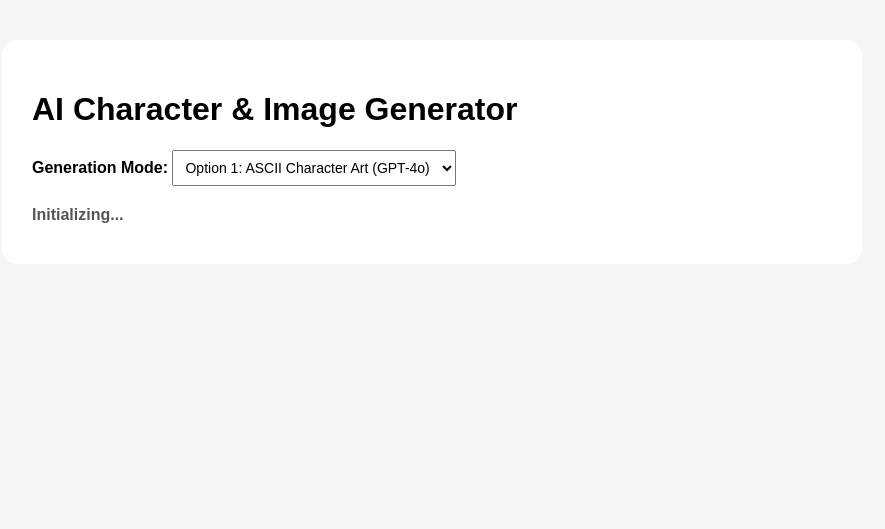
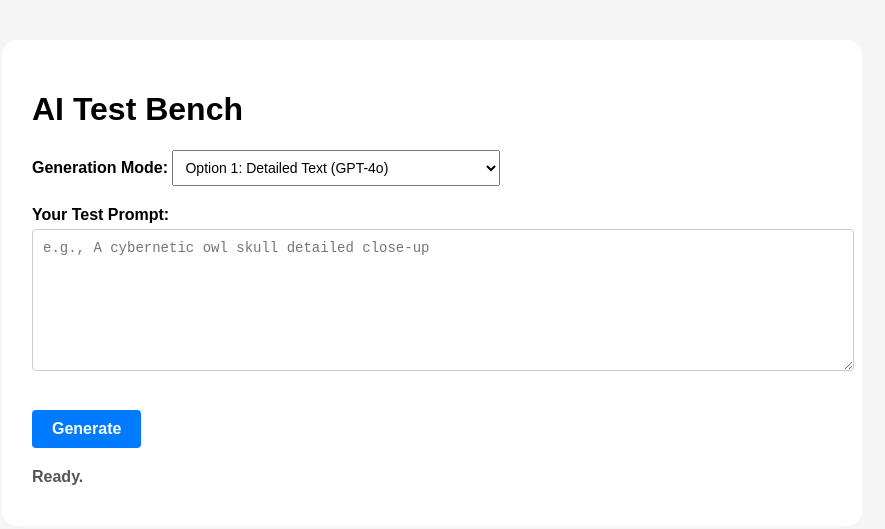
Before and after one commit to edusoftware-ready/ideaspark, a website: page index.html in a window 1280 px wide. Shown: the whole page, without its empty margins (208-1093 px from the left). Drawn offline with Linux system fonts and the light colour scheme.

Commit message:
Update index.html

```diff
--- a/index.html
+++ b/index.html
@@ -3,22 +3,31 @@
 <head>
   <meta charset="UTF-8">
   <meta name="viewport" content="width=device-width, initial-scale=1.0">
-  <title>AI Generator</title>
+  <title>AI Test Bench</title>
   <link rel="stylesheet" href="style.css">
 </head>
 <body>
   <div class="container" style="max-width: 800px; margin: 40px auto; font-family: sans-serif;">
-    <h1>AI Character & Image Generator</h1>
+    <h1>AI Test Bench</h1>
 
     <div style="margin-bottom: 20px;">
       <label for="modeSelect"><strong>Generation Mode:</strong></label>
-      <select id="modeSelect" style="padding: 8px; font-size: 14px;">
-        <option value="ascii">Option 1: ASCII Character Art (GPT-4o)</option>
-        <option value="dalle">Option 2: Real Images (DALL-E 2)</option>
+      <select id="modeSelect" style="padding: 8px; font-size: 14px; margin-right: 15px;">
+        <option value="ascii">Option 1: Detailed Text (GPT-4o)</option>
+        <option value="dalle">Option 2: High-Density Character Art (GPT-4o)</option>
       </select>
     </div>
 
-    <div id="status" style="font-weight: bold; color: #555; margin-bottom: 10px;">Initializing...</div>
+    <div style="margin-bottom: 20px;">
+      <label for="promptInput"><strong>Your Test Prompt:</strong></label><br>
+      <textarea id="promptInput" rows="4" style="width: 100%; padding: 10px; font-size: 14px; margin-top: 5px; border-radius: 4px; border: 1px solid #ccc;" placeholder="e.g., A cybernetic owl skull detailed close-up"></textarea>
+    </div>
+
+    <div style="margin-bottom: 20px;">
+      <button id="generateBtn" style="padding: 10px 20px; font-size: 16px; font-weight: bold; cursor: pointer; background-color: #007bff; color: white; border: none; border-radius: 4px;">Generate</button>
+    </div>
+
+    <div id="status" style="font-weight: bold; color: #555; margin-bottom: 10px;">Ready.</div>
     <div id="output"></div>
   </div>
 
```
